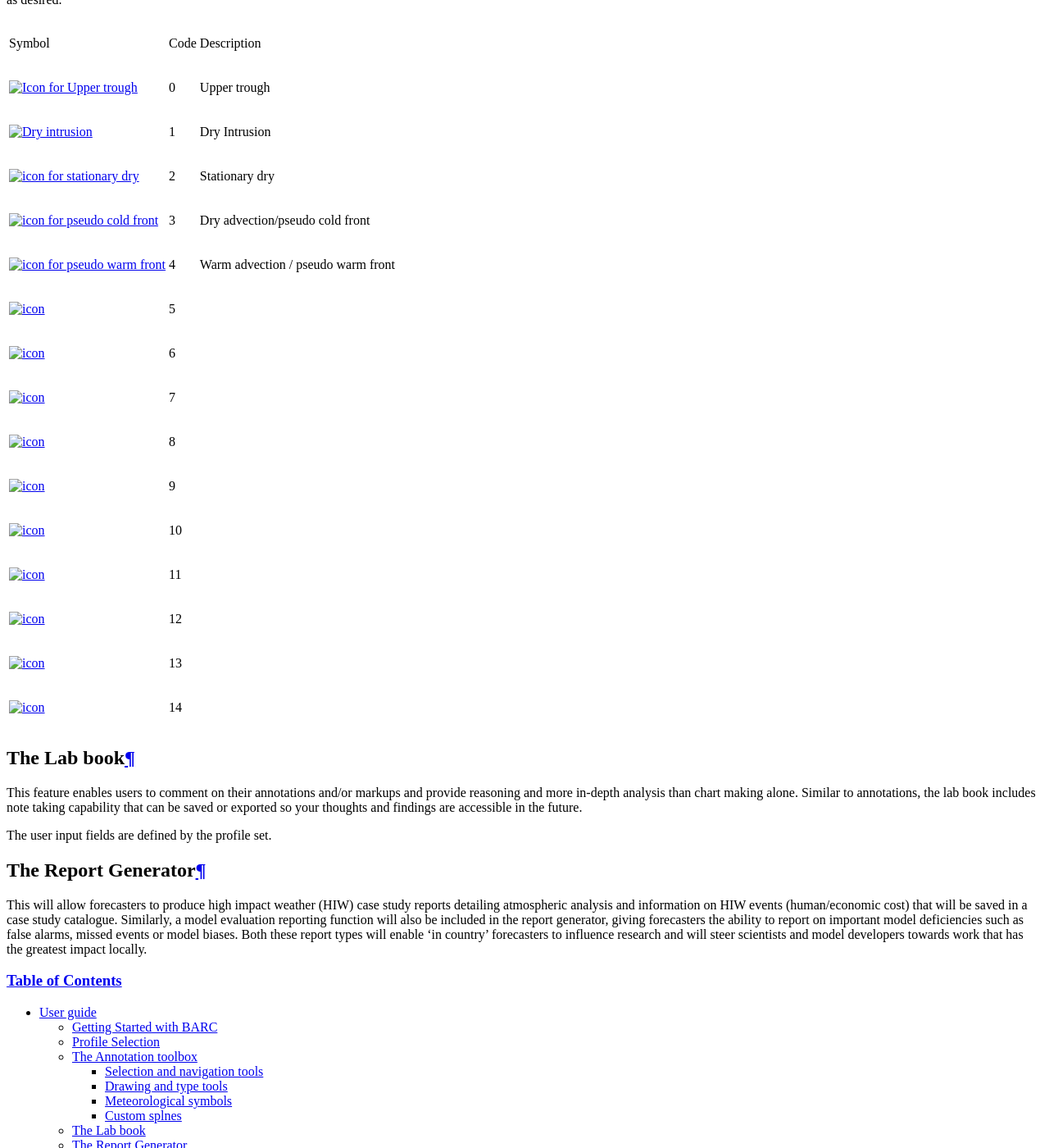
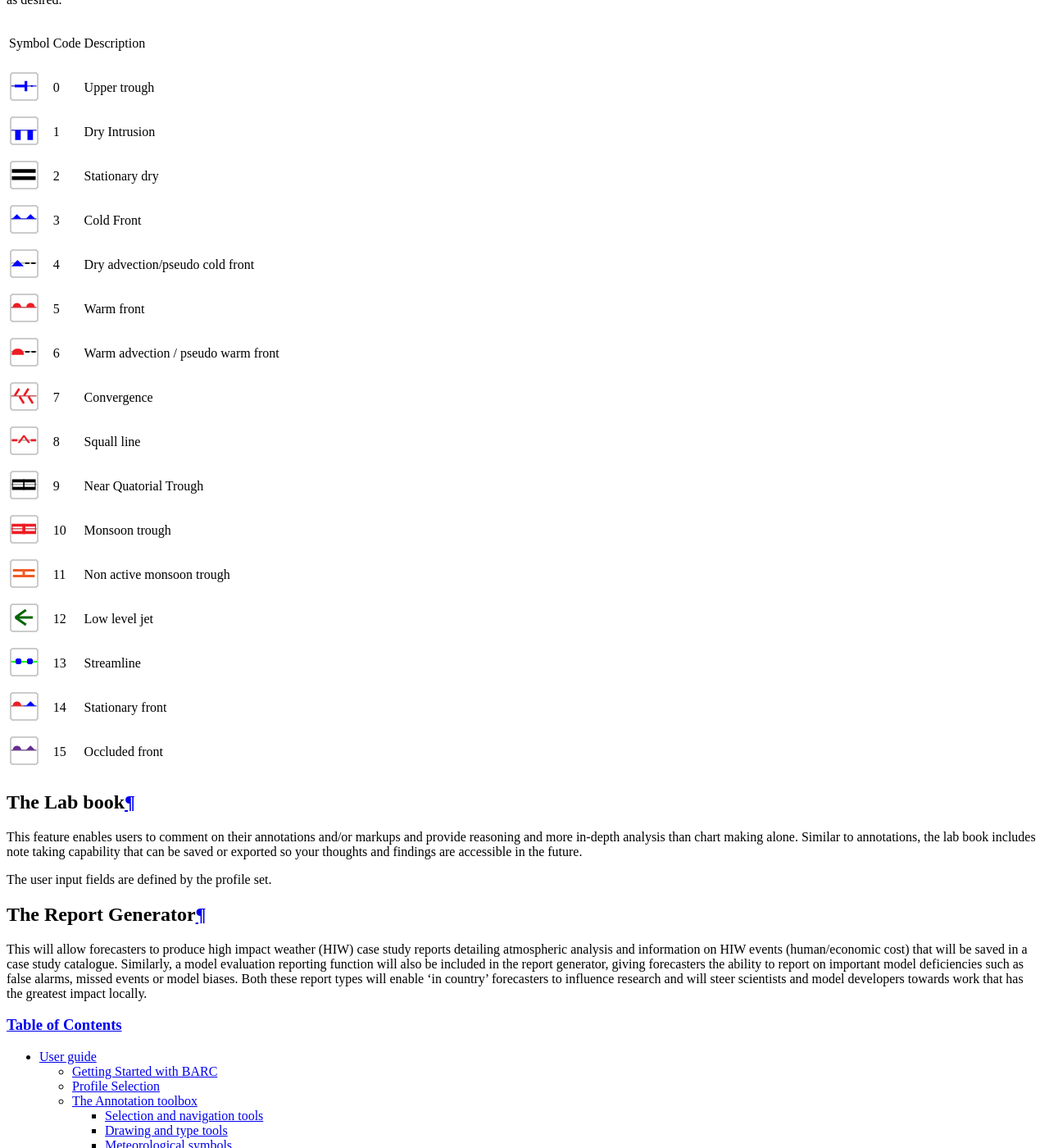
Before and after one commit to lecjlg/barc-docs, a Sphinx documentation site: the page built from docs/source/userguide.rst, in a window 1280 px wide and 1400 px high, scrolled down 8454 px. Shown: the whole window at 82% size. Built offline with Sphinx 7.4.7, drawn with Linux system fonts in a browser that asks for light colours.

Commit message:
added all icon images for the splines and updated the typos in the table

```diff
--- a/docs/source/userguide.rst
+++ b/docs/source/userguide.rst
@@ -695,91 +695,89 @@ Custom splnes
 ^^^^^^^^^^^^^
 Barc has various custom splines included to curved lines to be drawn over the data. These splines include useful features such as fronts and troughs and will allow the user to create accurate curves as desired.
 
-
-
-+---------------------------------------------------------+------+------------------------------------+
-|     Symbol                                              | Code | Description                        |
-+---------------------------------------------------------+------+------------------------------------+
-| ..   image:: /images/spline_icons/upper-trough.png      |      | Upper trough                       |
-|          :width: 36px                                   |      |                                    |
-|          :height: 36px                                  |      |                                    |
-|          :alt: Icon for Upper trough                    | 0    |                                    |
-+---------------------------------------------------------+------+------------------------------------+
-| ..   image:: /images/spline_icons/dry-intrusion.png     |      | Dry Intrusion                      |
-|          :width: 36px                                   |      |                                    |
-|          :height: 36px                                  |      |                                    |
-|          :alt: Dry intrusion                            | 1    |                                    |
-+---------------------------------------------------------+------+------------------------------------+
-| ..   image:: /images/spline_icons/stationary-dry.png    | 2    | Stationary dry                     |
-|          :width: 36px                                   |      |                                    |
-|          :height: 36px                                  |      |                                    |
-|          :alt: icon for stationary dry                  |      |                                    |
-+---------------------------------------------------------+------+------------------------------------+
-| ..   image:: /images/spline_icons/pseudo-cold-front.png | 3    | Dry advection/pseudo cold front    |
-|          :width: 36px                                   |      |                                    |
-|          :height: 36px                                  |      |                                    |
-|          :alt: icon for pseudo cold front               |      |                                    |
-+---------------------------------------------------------+------+------------------------------------+
-| ..   image:: /images/spline_icons/pseudo-warm-front.png | 4    | Warm advection / pseudo warm front |
-|          :width: 36px                                   |      |                                    |
-|          :height: 36px                                  |      |                                    |
-|          :alt: icon for pseudo warm front               |      |                                    |
-+---------------------------------------------------------+------+------------------------------------+
-| ..   image:: /images/spline_icons/warm-front.png        | 5    |                                    |
-|          :width: 36px                                   |      |                                    |
-|          :height: 36px                                  |      |                                    |
-|          :alt: icon                                     |      |                                    |
-+---------------------------------------------------------+------+------------------------------------+
-| ..   image:: /images/spline_icons/warm-front.png        | 6    |                                    |
-|          :width: 36px                                   |      |                                    |
-|          :height: 36px                                  |      |                                    |
-|          :alt: icon                                     |      |                                    |
-+---------------------------------------------------------+------+------------------------------------+
-| ..   image:: /images/spline_icons/warm-front.png        | 7    |                                    |
-|          :width: 36px                                   |      |                                    |
-|          :height: 36px                                  |      |                                    |
-|          :alt: icon                                     |      |                                    |
-+---------------------------------------------------------+------+------------------------------------+
-| ..   image:: /images/spline_icons/warm-front.png        | 8    |                                    |
-|          :width: 36px                                   |      |                                    |
-|          :height: 36px                                  |      |                                    |
-|          :alt: icon                                     |      |                                    |
-+---------------------------------------------------------+------+------------------------------------+
-| ..   image:: /images/spline_icons/warm-front.png        | 9    |                                    |
-|          :width: 36px                                   |      |                                    |
-|          :height: 36px                                  |      |                                    |
-|          :alt: icon                                     |      |                                    |
-+---------------------------------------------------------+------+------------------------------------+
-| ..   image:: /images/spline_icons/warm-front.png        | 10   |                                    |
-|          :width: 36px                                   |      |                                    |
-|          :height: 36px                                  |      |                                    |
-|          :alt: icon                                     |      |                                    |
-+---------------------------------------------------------+------+------------------------------------+
-| ..   image:: /images/spline_icons/warm-front.png        | 11   |                                    |
-|          :width: 36px                                   |      |                                    |
-|          :height: 36px                                  |      |                                    |
-|          :alt: icon                                     |      |                                    |
-+---------------------------------------------------------+------+------------------------------------+
-| ..   image:: /images/spline_icons/warm-front.png        | 12   |                                    |
-|          :width: 36px                                   |      |                                    |
-|          :height: 36px                                  |      |                                    |
-|          :alt: icon                                     |      |                                    |
-+---------------------------------------------------------+------+------------------------------------+
-| ..   image:: /images/spline_icons/warm-front.png        | 13   |                                    |
-|          :width: 36px                                   |      |                                    |
-|          :height: 36px                                  |      |                                    |
-|          :alt: icon                                     |      |                                    |
-+---------------------------------------------------------+------+------------------------------------+
-| ..   image:: /images/spline_icons/warm-front.png        | 14   |                                    |
-|          :width: 36px                                   |      |                                    |
-|          :height: 36px                                  |      |                                    |
-|          :alt: icon                                     |      |                                    |
-+---------------------------------------------------------+------+------------------------------------+
-
-
-
-
-
++-----------------------------------------------------------------+------+------------------------------------+
+|     Symbol                                                      | Code | Description                        |
++-----------------------------------------------------------------+------+------------------------------------+
+| ..   image:: /images/spline_icons/upper-trough.png              |      | Upper trough                       |
+|          :width: 36px                                           |      |                                    |
+|          :height: 36px                                          |      |                                    |
+|          :alt: Icon for Upper trough                            | 0    |                                    |
++-----------------------------------------------------------------+------+------------------------------------+
+| ..   image:: /images/spline_icons/dry-intrusion.png             |      | Dry Intrusion                      |
+|          :width: 36px                                           |      |                                    |
+|          :height: 36px                                          |      |                                    |
+|          :alt: Dry intrusion                                    | 1    |                                    |
++-----------------------------------------------------------------+------+------------------------------------+
+| ..   image:: /images/spline_icons/stationary-dry.png            | 2    | Stationary dry                     |
+|          :width: 36px                                           |      |                                    |
+|          :height: 36px                                          |      |                                    |
+|          :alt: icon for stationary dry                          |      |                                    |
++-----------------------------------------------------------------+------+------------------------------------+
+| ..   image:: /images/spline_icons/cold-front.png                | 3    | Cold Front                         |
+|          :width: 36px                                           |      |                                    |
+|          :height: 36px                                          |      |                                    |
+|          :alt: icon for cold front                              |      |                                    |
++-----------------------------------------------------------------+------+------------------------------------+
+| ..   image:: /images/spline_icons/pseudo-cold-front.png         | 4    | Dry advection/pseudo cold front    |
+|          :width: 36px                                           |      |                                    |
+|          :height: 36px                                          |      |                                    |
+|          :alt: icon for pseudo cold front                       |      |                                    |
++-----------------------------------------------------------------+------+------------------------------------+
+| ..   image:: /images/spline_icons/warm-front.png                | 5    | Warm front                         |
+|          :width: 36px                                           |      |                                    |
+|          :height: 36px                                          |      |                                    |
+|          :alt: icon for warm front                              |      |                                    |
++-----------------------------------------------------------------+------+------------------------------------+
+| ..   image:: /images/spline_icons/pseudo-warm-front.png         | 6    | Warm advection / pseudo warm front |
+|          :width: 36px                                           |      |                                    |
+|          :height: 36px                                          |      |                                    |
+|          :alt: icon for pseudo warm front                       |      |                                    |
++-----------------------------------------------------------------+------+------------------------------------+
+| ..   image:: /images/spline_icons/convergence.png               | 7    | Convergence                        |
+|          :width: 36px                                           |      |                                    |
+|          :height: 36px                                          |      |                                    |
+|          :alt: icon for convergence                             |      |                                    |
++-----------------------------------------------------------------+------+------------------------------------+
+| ..   image:: /images/spline_icons/squall-line.png               | 8    | Squall line                        |
+|          :width: 36px                                           |      |                                    |
+|          :height: 36px                                          |      |                                    |
+|          :alt: icon for Squall line                             |      |                                    |
++-----------------------------------------------------------------+------+------------------------------------+
+| ..   image:: /images/spline_icons/quatorial-trough.png          | 9    | Near Quatorial Trough              |
+|          :width: 36px                                           |      |                                    |
+|          :height: 36px                                          |      |                                    |
+|          :alt: icon for quatorial trough                        |      |                                    |
++-----------------------------------------------------------------+------+------------------------------------+
+| ..   image:: /images/spline_icons/monsoon-trough.png            | 10   | Monsoon trough                     |
+|          :width: 36px                                           |      |                                    |
+|          :height: 36px                                          |      |                                    |
+|          :alt: icon for monsoon trough                          |      |                                    |
++-----------------------------------------------------------------+------+------------------------------------+
+| ..   image:: /images/spline_icons/non-active-monsoon-trough.png | 11   | Non active monsoon trough          |
+|          :width: 36px                                           |      |                                    |
+|          :height: 36px                                          |      |                                    |
+|          :alt: icon for non active monsoon trough               |      |                                    |
++-----------------------------------------------------------------+------+------------------------------------+
+| ..   image:: /images/spline_icons/low-level-jet.png             | 12   | Low level jet                      |
+|          :width: 36px                                           |      |                                    |
+|          :height: 36px                                          |      |                                    |
+|          :alt: icon for low level jet                           |      |                                    |
++-----------------------------------------------------------------+------+------------------------------------+
+| ..   image:: /images/spline_icons/streamline.png                | 13   | Streamline                         |
+|          :width: 36px                                           |      |                                    |
+|          :height: 36px                                          |      |                                    |
+|          :alt: icon                                             |      |                                    |
++-----------------------------------------------------------------+------+------------------------------------+
+| ..   image:: /images/spline_icons/stationary-front.png          | 14   | Stationary front                   |
+|          :width: 36px                                           |      |                                    |
+|          :height: 36px                                          |      |                                    |
+|          :alt: icon                                             |      |                                    |
++-----------------------------------------------------------------+------+------------------------------------+
+| ..   image:: /images/spline_icons/occluded-front.png            | 15   | Occluded front                     |
+|          :width: 36px                                           |      |                                    |
+|          :height: 36px                                          |      |                                    |
+|          :alt: icon occluded front                              |      |                                    |
++-----------------------------------------------------------------+------+------------------------------------+
 
 The Lab book
 ~~~~~~~~~~~~
```
Also changed, not shown: docs/source/images/spline_icons/cold-front.png (added), docs/source/images/spline_icons/convergence.png (added), docs/source/images/spline_icons/dry-intrusion.png (added), docs/source/images/spline_icons/low-level-jet.png (added), docs/source/images/spline_icons/monsoon-trough.png (added), docs/source/images/spline_icons/non-active-monsoon-trough.png (added), docs/source/images/spline_icons/occluded-front.png (added), docs/source/images/spline_icons/pseudo-cold-front.png (added), docs/source/images/spline_icons/pseudo-warm-front.png (added), docs/source/images/spline_icons/quatorial-trough.png (added), docs/source/images/spline_icons/squall-line.png (added), docs/source/images/spline_icons/stationary-dry.png (added), docs/source/images/spline_icons/stationary-front.png (added), docs/source/images/spline_icons/streamline.png (added), 2 more files.
